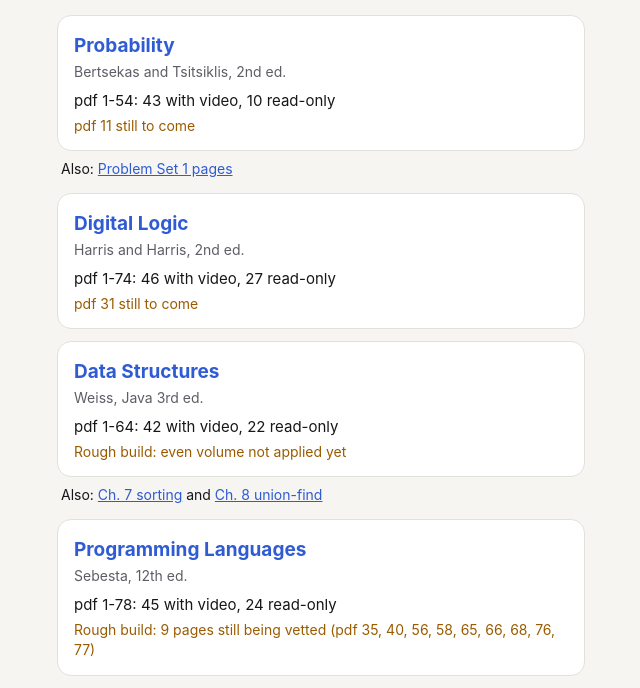
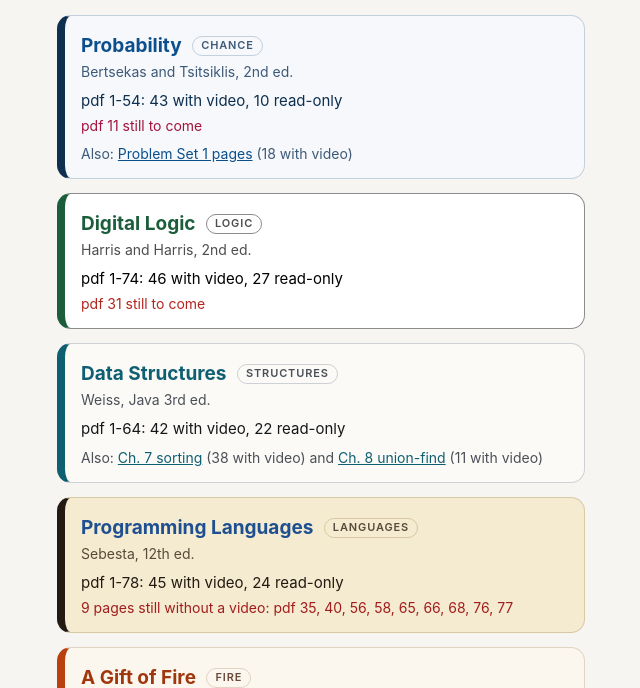
Before and after one commit to NewdlDewdl/flows, a plain HTML site: page book-walks.html in a window 1280 px wide. Shown: the part 112-800 px from the top of the page, without its empty margins (319-959 px from the left). Drawn offline with Linux system fonts and the light colour scheme.

Commit message:
book walks index: each card in its book theme, final notes

```diff
--- a/book-walks.html
+++ b/book-walks.html
@@ -11,20 +11,28 @@ body{margin:0;background:#f6f5f2;color:#17171a;font:17px/1.45 -apple-system,Blin
 main{max-width:560px;margin:0 auto;padding:20px 16px 40px}
 h1{font-size:26px;margin:4px 0 4px;letter-spacing:-.01em}
 .sub{color:#5d5d66;font-size:15px;margin:0 0 18px}
-a.walk{display:block;text-decoration:none;color:inherit;background:#fff;border:1px solid #e2e0da;border-radius:14px;padding:16px 16px 14px;margin:0 0 12px}
-.t{font-weight:700;font-size:19px;color:#2f5bd3}
-.b{color:#5d5d66;font-size:14px;margin-top:2px}
+.book{border:1px solid #e2e0da;border-left:8px solid #2f5bd3;border-radius:14px;margin:0 0 14px;overflow:hidden}
+a.walk{display:block;text-decoration:none;color:inherit;padding:16px 16px 14px}
+.t{font-weight:700;font-size:19px}
+.tag{display:inline-block;font-weight:600;font-size:11px;letter-spacing:.08em;text-transform:uppercase;border:1px solid;border-radius:999px;padding:1px 8px;margin-left:6px;vertical-align:3px}
+.b{font-size:14px;margin-top:2px}
 .n{font-size:15px;margin-top:8px}
-.p{color:#9a5b00;font-size:14px;margin-top:4px}
-.more{font-size:14px;margin:-4px 0 14px 4px}
-.more a{color:#2f5bd3}
+.p{font-size:14px;margin-top:4px}
+.more{font-size:14px;margin:-6px 16px 14px}
 footer{color:#5d5d66;font-size:13px;margin-top:22px}
+.book.chance{background:#F6F8FB;border-color:#C3D0DE;border-left-color:#0E2F4F}.book.chance .t,.book.chance .more a{color:#0B4F8C}.book.chance .n{color:#0E2F4F}.book.chance .b,.book.chance .more,.book.chance .tag{color:#3D5A78}.book.chance .p{color:#A4133C}.book.chance .tag{border-color:#C3D0DE}
+.book.logic{background:#FFFFFF;border-color:#8C8C8C;border-left-color:#1C5E3C}.book.logic .t,.book.logic .more a{color:#1C5E3C}.book.logic .n{color:#000000}.book.logic .b,.book.logic .more,.book.logic .tag{color:#4D4D4D}.book.logic .p{color:#B3261E}.book.logic .tag{border-color:#8C8C8C}
+.book.structures{background:#FBFAF6;border-color:#CDD0D4;border-left-color:#0F5F73}.book.structures .t,.book.structures .more a{color:#0F5F73}.book.structures .n{color:#15171A}.book.structures .b,.book.structures .more,.book.structures .tag{color:#4B5058}.book.structures .p{color:#B3261E}.book.structures .tag{border-color:#CDD0D4}
+.book.languages{background:#F4EBD0;border-color:#D8C9A3;border-left-color:#231A12}.book.languages .t,.book.languages .more a{color:#1D4F91}.book.languages .n{color:#231A12}.book.languages .b,.book.languages .more,.book.languages .tag{color:#5A4A3A}.book.languages .p{color:#A11D1D}.book.languages .tag{border-color:#D8C9A3}
+.book.fire{background:#FBF6EE;border-color:#E3D3C2;border-left-color:#B8420F}.book.fire .t,.book.fire .more a{color:#A0360B}.book.fire .n{color:#2B1810}.book.fire .b,.book.fire .more,.book.fire .tag{color:#6A4B3B}.book.fire .p{color:#8E1B3A}.book.fire .tag{border-color:#E3D3C2}
 @media (prefers-color-scheme:dark){
 body{background:#121214;color:#ececf0}
-.sub,.b,footer{color:#a3a3ad}
-a.walk{background:#1c1c20;border-color:#2c2c33}
-.t,.more a{color:#8fb0ff}
-.p{color:#f0b45a}
+.sub,footer{color:#a3a3ad}
+.book.chance{background:#0E3A63;border-color:#3C6A96;border-left-color:#BFE0FF}.book.chance .t,.book.chance .more a{color:#BFE0FF}.book.chance .n{color:#F3F7FB}.book.chance .b,.book.chance .more,.book.chance .tag{color:#C3D6EA}.book.chance .p{color:#FFC2CF}.book.chance .tag{border-color:#3C6A96}
+.book.logic{background:#0F3D2B;border-color:#2E7D52;border-left-color:#FF3B30}.book.logic .t,.book.logic .more a{color:#E8C766}.book.logic .n{color:#F2F2E9}.book.logic .b,.book.logic .more,.book.logic .tag{color:#BFD6C8}.book.logic .p{color:#FF9C8F}.book.logic .tag{border-color:#2E7D52}
+.book.structures{background:#1D2428;border-color:#3A464C;border-left-color:#F6D365}.book.structures .t,.book.structures .more a{color:#F6D365}.book.structures .n{color:#F1F3EE}.book.structures .b,.book.structures .more,.book.structures .tag{color:#BAC3C2}.book.structures .p{color:#FFAFA3}.book.structures .tag{border-color:#3A464C}
+.book.languages{background:#081A10;border-color:#1F4A2E;border-left-color:#3DDC84}.book.languages .t,.book.languages .more a{color:#7CFFA8}.book.languages .n{color:#C8F7D2}.book.languages .b,.book.languages .more,.book.languages .tag{color:#8FD9A4}.book.languages .p{color:#FFB86B}.book.languages .tag{border-color:#1F4A2E}
+.book.fire{background:#17100C;border-color:#3B2A20;border-left-color:#FF8A3D}.book.fire .t,.book.fire .more a{color:#FFB37A}.book.fire .n{color:#F7EBDD}.book.fire .b,.book.fire .more,.book.fire .tag{color:#D2B9A5}.book.fire .p{color:#FFA3B5}.book.fire .tag{border-color:#3B2A20}
 }
 </style>
 </head>
@@ -33,44 +41,52 @@ a.walk{background:#1c1c20;border-color:#2c2c33}
 <h1>Book walks</h1>
 <p class="sub">First 10% of each book, one video stretch per page. Each walk updates in place: when a newer build is up, the page reloads or offers a button.</p>
 
+<section class="book chance">
   <a class="walk" href="https://newdldewdl.github.io/flows/bt-prob-ch1-videos.html">
-  <div class="t">Probability</div>
+    <div class="t">Probability <span class="tag">chance</span></div>
     <div class="b">Bertsekas and Tsitsiklis, 2nd ed.</div>
     <div class="n">pdf 1-54: 43 with video, 10 read-only</div>
     <div class="p">pdf 11 still to come</div>
   </a>
-<p class="more">Also: <a href="https://newdldewdl.github.io/flows/bt-prob-hw1-addon.html">Problem Set 1 pages</a></p>
+  <p class="more">Also: <a href="https://newdldewdl.github.io/flows/bt-prob-hw1-addon.html">Problem Set 1 pages</a> (18 with video)</p>
+</section>
 
+<section class="book logic">
   <a class="walk" href="https://newdldewdl.github.io/flows/cs4341-ddca-ch1-walk.html">
-  <div class="t">Digital Logic</div>
+    <div class="t">Digital Logic <span class="tag">logic</span></div>
     <div class="b">Harris and Harris, 2nd ed.</div>
     <div class="n">pdf 1-74: 46 with video, 27 read-only</div>
     <div class="p">pdf 31 still to come</div>
   </a>
+</section>
 
+<section class="book structures">
   <a class="walk" href="https://newdldewdl.github.io/flows/cs3345-weiss-first10-walk.html">
-  <div class="t">Data Structures</div>
+    <div class="t">Data Structures <span class="tag">structures</span></div>
     <div class="b">Weiss, Java 3rd ed.</div>
     <div class="n">pdf 1-64: 42 with video, 22 read-only</div>
-  <div class="p">Rough build: even volume not applied yet</div>
   </a>
-<p class="more">Also: <a href="https://newdldewdl.github.io/flows/cs3345-weiss-ch7-sorting-walk.html">Ch. 7 sorting</a> and <a href="https://newdldewdl.github.io/flows/cs3345-weiss-ch8-unionfind-walk.html">Ch. 8 union-find</a></p>
+  <p class="more">Also: <a href="https://newdldewdl.github.io/flows/cs3345-weiss-ch7-sorting-walk.html">Ch. 7 sorting</a> (38 with video) and <a href="https://newdldewdl.github.io/flows/cs3345-weiss-ch8-unionfind-walk.html">Ch. 8 union-find</a> (11 with video)</p>
+</section>
 
+<section class="book languages">
   <a class="walk" href="https://newdldewdl.github.io/flows/cs4337-sebesta-first10-walk.html">
-  <div class="t">Programming Languages</div>
+    <div class="t">Programming Languages <span class="tag">languages</span></div>
     <div class="b">Sebesta, 12th ed.</div>
     <div class="n">pdf 1-78: 45 with video, 24 read-only</div>
-  <div class="p">Rough build: 9 pages still being vetted (pdf 35, 40, 56, 58, 65, 66, 68, 76, 77)</div>
+    <div class="p">9 pages still without a video: pdf 35, 40, 56, 58, 65, 66, 68, 76, 77</div>
   </a>
+</section>
 
+<section class="book fire">
   <a class="walk" href="https://newdldewdl.github.io/flows/cs3162-gof-first10-walk.html">
-  <div class="t">A Gift of Fire</div>
+    <div class="t">A Gift of Fire <span class="tag">fire</span></div>
     <div class="b">Baase and Henry, 5th ed.</div>
     <div class="n">pdf 1-55: 33 with video, 22 read-only</div>
-  <div class="p">Rough build: even volume applied, its muted check not run yet</div>
   </a>
+</section>
 
-<footer>Counts read from the live pages 2026-11-18 12:53 CST.</footer>
+<footer>Each book's walks wear that book's own theme, and each card here wears its colors. Counts read from the live pages 2026-11-18 18:04 CST.</footer>
 </main>
 </body>
 </html>
```
Lines whose indentation alone changed are shown as unchanged.
